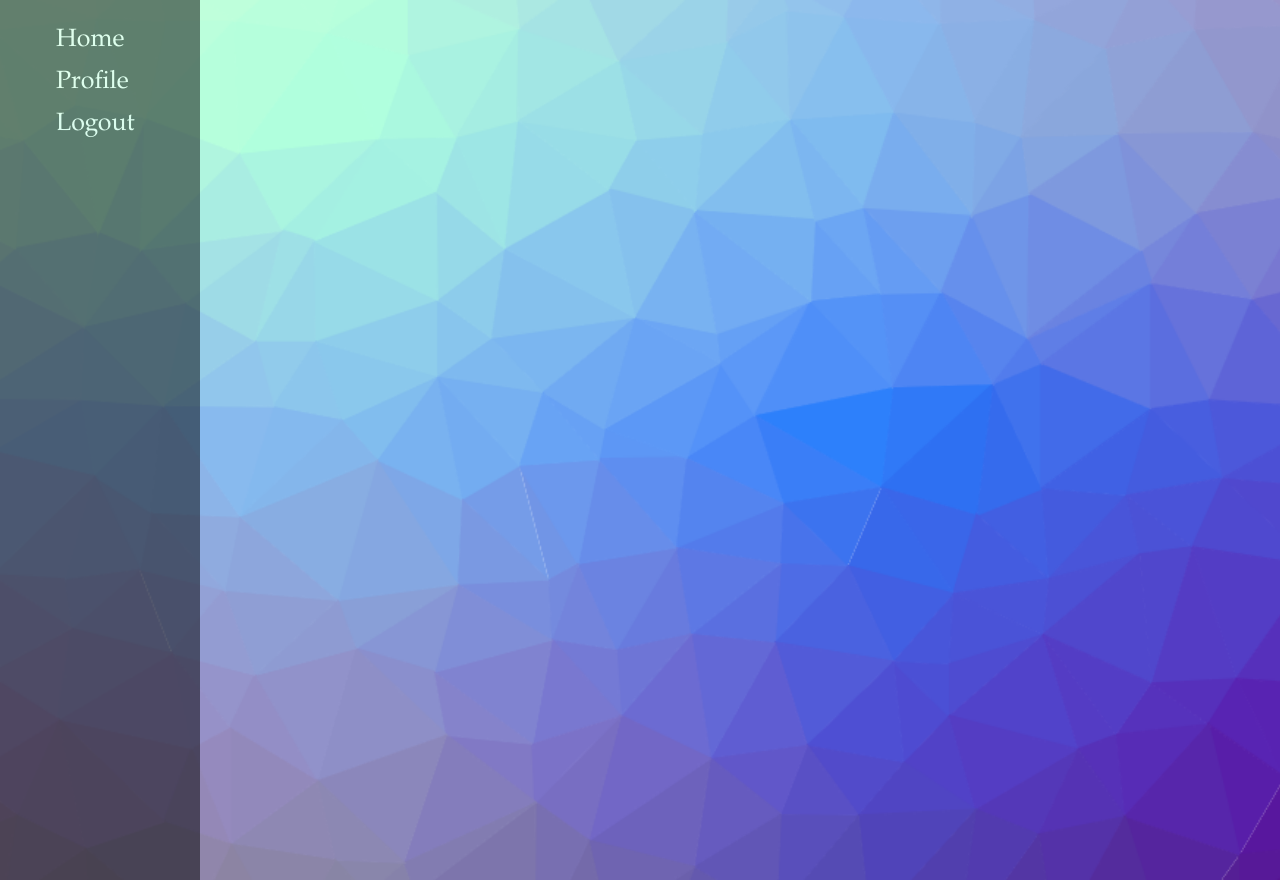
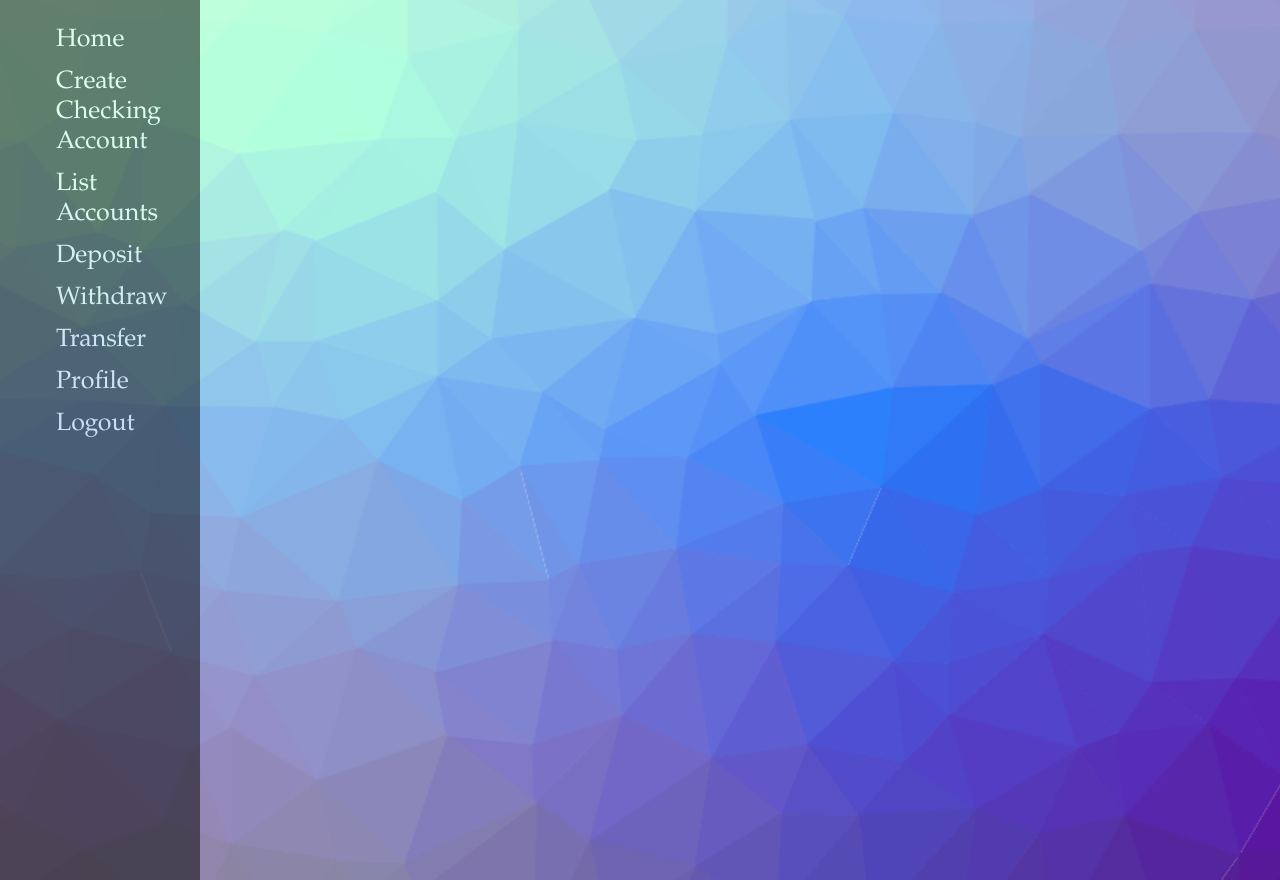
Before and after one commit to kjs62/IT202007, a PHP site: page /index.php in a window 1280 px wide. Run offline with PHP 8.4, Linux system fonts and the light colour scheme; the visitor is signed in with stand-in values (Sample User, id 1).

Commit message:
added placeholder tabs

```diff
--- a/project/partials/nav.php
+++ b/project/partials/nav.php
@@ -16,6 +16,11 @@ require_once(__DIR__ . "/../lib/helpers.php");
         <li><a href="test_list_transactions.php">View Transactions</a></li>
     <?php endif; ?>
     <?php if (is_logged_in()): ?>
+        <li><a href="create_checking_account.php">Create Checking Account</a></li>
+        <li><a href="#">List Accounts</a></li>
+        <li><a href="#">Deposit</a></li>
+        <li><a href="#">Withdraw</a></li>
+        <li><a href="#">Transfer</a></li>
         <li><a href="profile.php">Profile</a></li>
         <li><a href="logout.php">Logout</a></li>
     <?php endif; ?>
```
